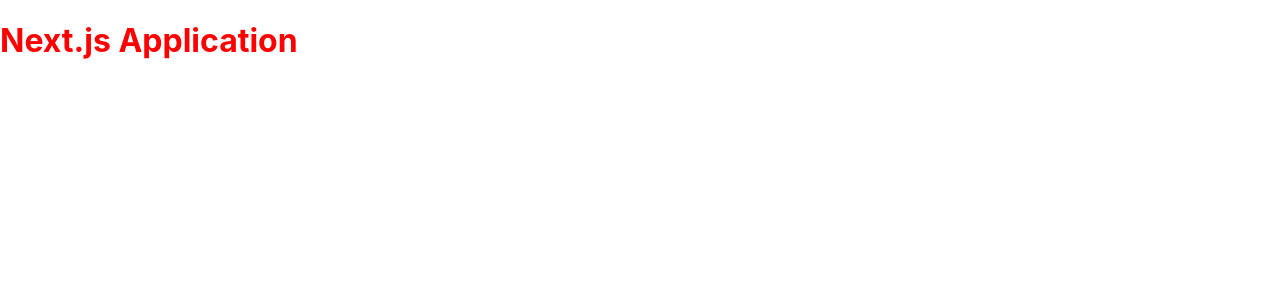
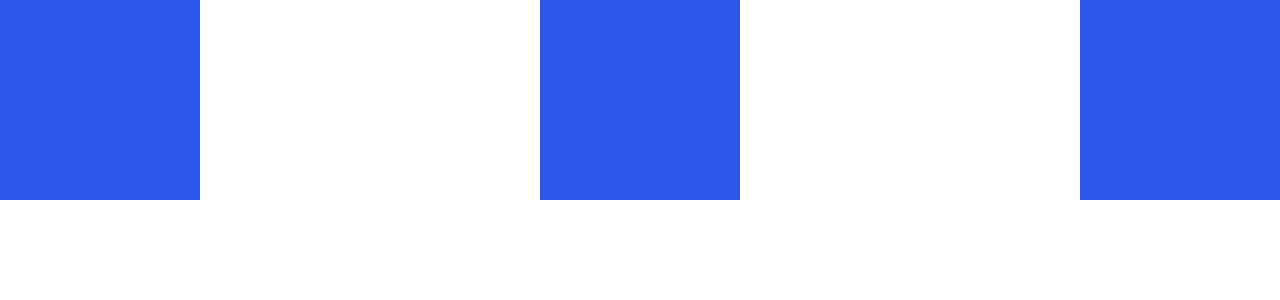
Before and after one commit to InterAct-Development/interact-frontend, a Next.js app: page / in a window 1280 px wide. Shown: the top 300 px of the page. Built offline with nearby package versions, Linux system fonts and the light colour scheme.

Commit message:
'Styles' Changed to use Styled Components TSX
Within this commit: The 'styles' folder was migrated to use TypeScript styled components for a more functional approach to modularizing the application using things such as global styling, styled-mixins, global fonts and global css variables.

```diff
--- a/pages/_app.tsx
+++ b/pages/_app.tsx
@@ -1,8 +1,14 @@
-import '../styles/globals.scss'
 import type { AppProps } from 'next/app'
+import Globals from '../styles/Globals';
 
 function MyApp({ Component, pageProps }: AppProps) {
-  return <Component {...pageProps} />
+
+  return (
+    <>
+      <Globals />
+      <Component {...pageProps} />
+    </>
+  )
 }
 
 export default MyApp
--- a/pages/index.tsx
+++ b/pages/index.tsx
@@ -1,15 +1,24 @@
 import type { NextPage } from 'next'
 import styled from 'styled-components';
+import { Flex } from '../styles/Mixins';
 
-const Title = styled.h1`
-  color: rgb(255, 0, 0);
+const Parent = styled.div`
+  ${Flex({ vertical: 'space-between', direction: 'row'})}
+`;
+
+const Child = styled.div`
+  height: 200px;
+  width: 200px;
+  background: var(--primaryColor);
 `;
 
 const Home: NextPage = () => {
   return (
-    <div>
-      <Title>Next.js Application</Title>
-    </div>
+    <Parent>
+      <Child/>
+      <Child/>
+      <Child/>
+    </Parent>
   )
 }
 
--- /dev/null
+++ b/styles/Fonts.tsx
@@ -0,0 +1,8 @@
+import { css } from "styled-components";
+
+// @font-faces go in here
+const Fonts = css`
+
+`;
+
+export default Fonts;
--- /dev/null
+++ b/styles/Globals.tsx
@@ -0,0 +1,28 @@
+import { createGlobalStyle } from "styled-components";
+import Variables from './Variables';
+import Fonts from './Fonts';
+
+const Globals = createGlobalStyle`
+    ${Variables}
+    ${Fonts}
+
+    html,
+    body {
+    padding: 0;
+    margin: 0;
+    font-family: -apple-system, BlinkMacSystemFont, Segoe UI, Roboto, Oxygen,
+        Ubuntu, Cantarell, Fira Sans, Droid Sans, Helvetica Neue, sans-serif;
+    }
+
+    a {
+    color: inherit;
+    text-decoration: none;
+    }
+
+    * {
+    box-sizing: border-box;
+    }
+
+`;
+
+export default Globals;
--- /dev/null
+++ b/styles/Mixins.tsx
@@ -0,0 +1,14 @@
+import { css } from 'styled-components';
+
+interface FlexProps {
+    direction?: string
+    vertical?: string,
+    horizontal?: string
+}
+
+export const Flex = ({ direction, vertical, horizontal}: FlexProps) => css`
+    display: flex;
+    flex-direction: ${direction ?? 'column'};
+    justify-content: ${vertical ?? 'center'};
+    align-items: ${horizontal ?? 'center'};
+`;
--- /dev/null
+++ b/styles/Variables.tsx
@@ -0,0 +1,10 @@
+import { css } from "styled-components";
+
+const Variables = css`
+    :root {
+        --primaryColor: rgb(44, 85, 232);
+        --secondaryColor: rgb(79, 138, 248);
+    }
+`;
+
+export default Variables;
--- a/styles/globals.scss
+++ /dev/null
@@ -1,16 +0,0 @@
-html,
-body {
-  padding: 0;
-  margin: 0;
-  font-family: -apple-system, BlinkMacSystemFont, Segoe UI, Roboto, Oxygen,
-    Ubuntu, Cantarell, Fira Sans, Droid Sans, Helvetica Neue, sans-serif;
-}
-
-a {
-  color: inherit;
-  text-decoration: none;
-}
-
-* {
-  box-sizing: border-box;
-}
```
